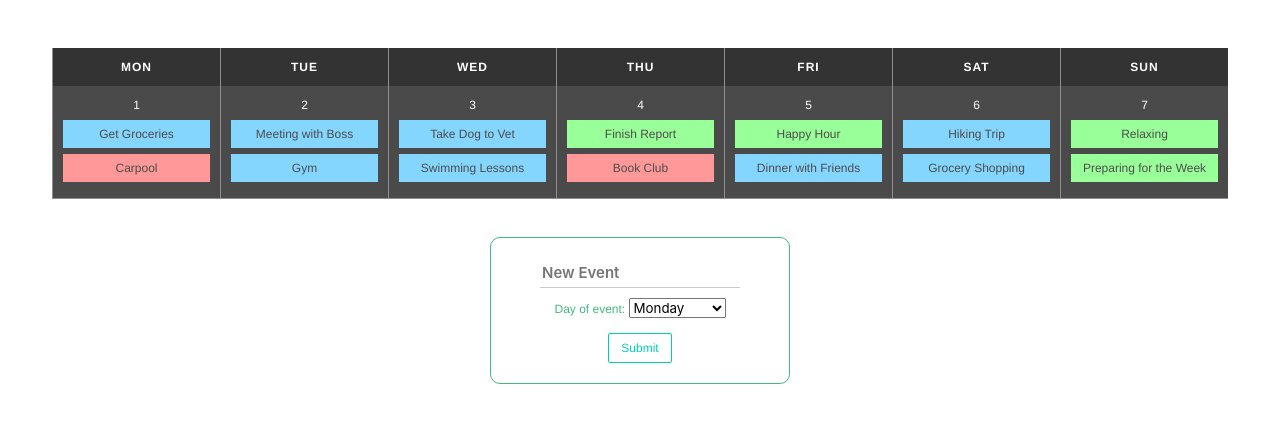
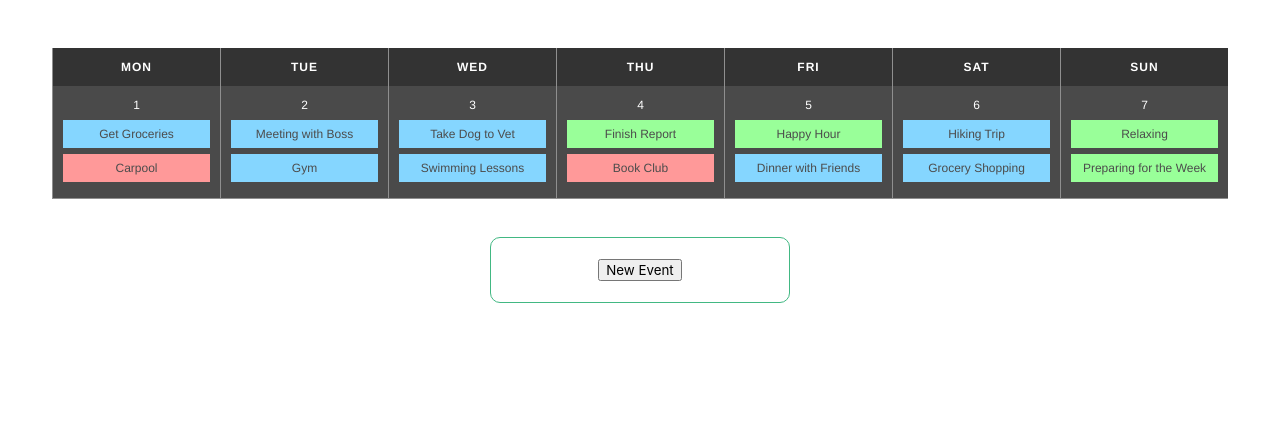
Before and after one commit to davebenner14/CalendarVue, a Vue app: page / in a window 1280 px wide. Shown: the top 422 px of the page. Built offline with nearby package versions, Linux system fonts and the light colour scheme.

Commit message:
add new event button with functionality

```diff
--- a/src/components/CalendarEntry.vue
+++ b/src/components/CalendarEntry.vue
@@ -1,6 +1,7 @@
 <template>
   <div id="calendar-entry">
-    <div class="calendar-entry-note">
+    <button v-if="!showForm" @click="showForm = true">New Event</button>
+    <div v-else class="calendar-entry-note">
       <input
         v-model="inputEntry"
         type="text"
@@ -20,6 +21,9 @@
         class="button is-primary is-small is-outlined"
         >Submit</a
       >
+      <a @click="showForm = false" class="button is-small is-outlined"
+        >Cancel</a
+      >
     </div>
     <p style="color: red; font-size: 13px; margin-top: 10px" v-if="error">
       You must type something first!
@@ -38,6 +42,7 @@ export default {
       selectedDay: store.getActiveDay().id,
       error: false,
       days: store.state.seedData, // Using the seedData from the store directly
+      showForm: false, // New variable to control the visibility of the form
     };
   },
   methods: {
@@ -46,6 +51,7 @@ export default {
       store.submitEvent(this.selectedDay, eventDetails);
       this.inputEntry = "";
       this.error = false;
+      this.showForm = false;
     },
   },
 };
```
